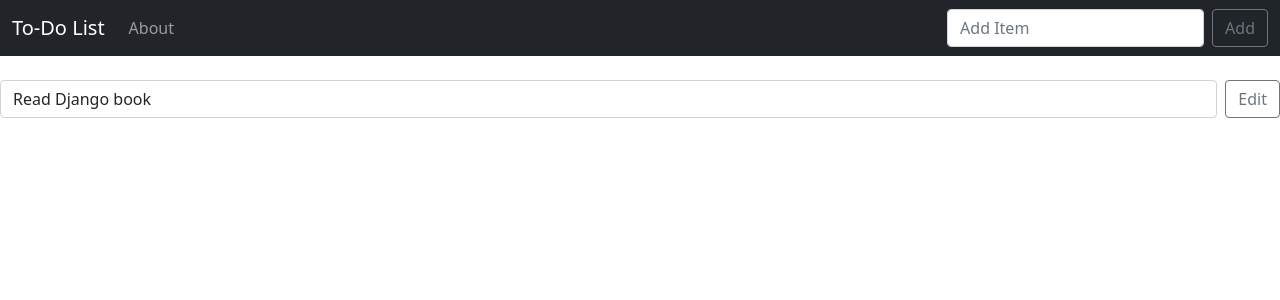
After one commit to stackbento/Django-To-Do-List, a Django app: page /edit/27 in a window 1280 px wide. The commit adds this page. Shown: the top 300 px of the page. Run offline with Django 5.2, Linux system fonts and the light colour scheme; data comes from the database, SQL or seed files in the repository; both versions use the stored data as it was after the commit.

Commit message:
CRUD completed

```diff
--- /dev/null
+++ b/todo_list/templates/edit.html
@@ -0,0 +1,15 @@
+{% extends 'base.html' %}
+{% block title %} To-do | Edit Item {% endblock %}
+
+{% block content %}
+    {% if items %}
+
+    <form class="d-flex" method="POST">
+        {% csrf_token %}
+        <input class="form-control me-2" type="search" placeholder="{{ items.item }}" value="{{ items.item }}"aria-label="Search" name="item">
+        <button class="btn btn-outline-secondary" type="submit"> Edit </button>
+        <input type="hidden" value="{{ item.completed }}" name="is_completed">
+      </form>
+    {% endif %}
+
+{% endblock %}
--- a/todo_list/templates/home.html
+++ b/todo_list/templates/home.html
@@ -23,7 +23,7 @@
             {% for items in all_items %}
                 {% if items.is_completed %}
                     <tr class ="table-success">
-                        <td class="striker">{{items.item | title}}</td> <!-- | character and title allows the first letter to be capitalized -->
+                        <td class="striker"><a href="{% url 'edit' items.id %}">{{items.item | title}}</a></td> <!-- | character and title allows the first letter to be capitalized -->
                         <!-- <td><center>Done</a></center></td> -->
                         <td><center><a href="{% url 'complete' items.id %}">Done</a></center></td>
                         <!-- <td><center><button class="btn btn-outline-secondary" type="submit"><a href="{% url 'delete' items.id %}">Delete</a></button></center></td> -->
@@ -32,7 +32,7 @@
                     </tr>
                 {% else %}
                     <tr class="table-danger">
-                        <td>{{items.item | title}}</td> <!-- | character and title allows the first letter to be capitalized -->
+                        <td><a href="{% url 'edit' items.id %}">{{items.item | title}}</a></td> <!-- | character and title allows the first letter to be capitalized -->
                         <!-- <td><center>Not Done</a></center></td> -->
                         <td><center><a href="{% url 'incomplete' items.id %}">Not Done</a></center></td>
                         <!-- <td><center><button class="btn btn-outline-secondary" type="submit"><a href="{% url 'delete' items.id %}">Delete</a></button></center></td> -->
--- a/todo_list/urls.py
+++ b/todo_list/urls.py
@@ -7,4 +7,6 @@ urlpatterns = [
     path("delete/<list_id>", views.delete, name='delete'),
     path("incomplete/<list_id>", views.incomplete, name='incomplete'),
     path("complete/<list_id>", views.complete, name='complete'),
+    #edit the main item
+    path("edit/<list_id>", views.edit, name= 'edit'),
 ]
--- a/todo_list/views.py
+++ b/todo_list/views.py
@@ -45,3 +45,21 @@ def complete(request,list_id):
     item.is_completed=False
     item.save()
     return redirect('home')
+
+
+#edit the main item
+def edit(request, list_id):
+    if request.method == 'POST' :
+        items = List.objects.get(pk=list_id)
+        form = ListForm(request.POST or None, instance = items)
+
+        if form.is_valid():
+            form.save()
+            # all_items = List.objects.all()
+            messages.success(request, ('Item has been Edited!'))
+            # context={'all___items':all_items}
+            return redirect('home')
+    else:
+        items = List.objects.get(pk=list_id)
+        context={'items':items}
+        return render(request, 'edit.html', context )
```
Also changed, not shown: db.sqlite3.
